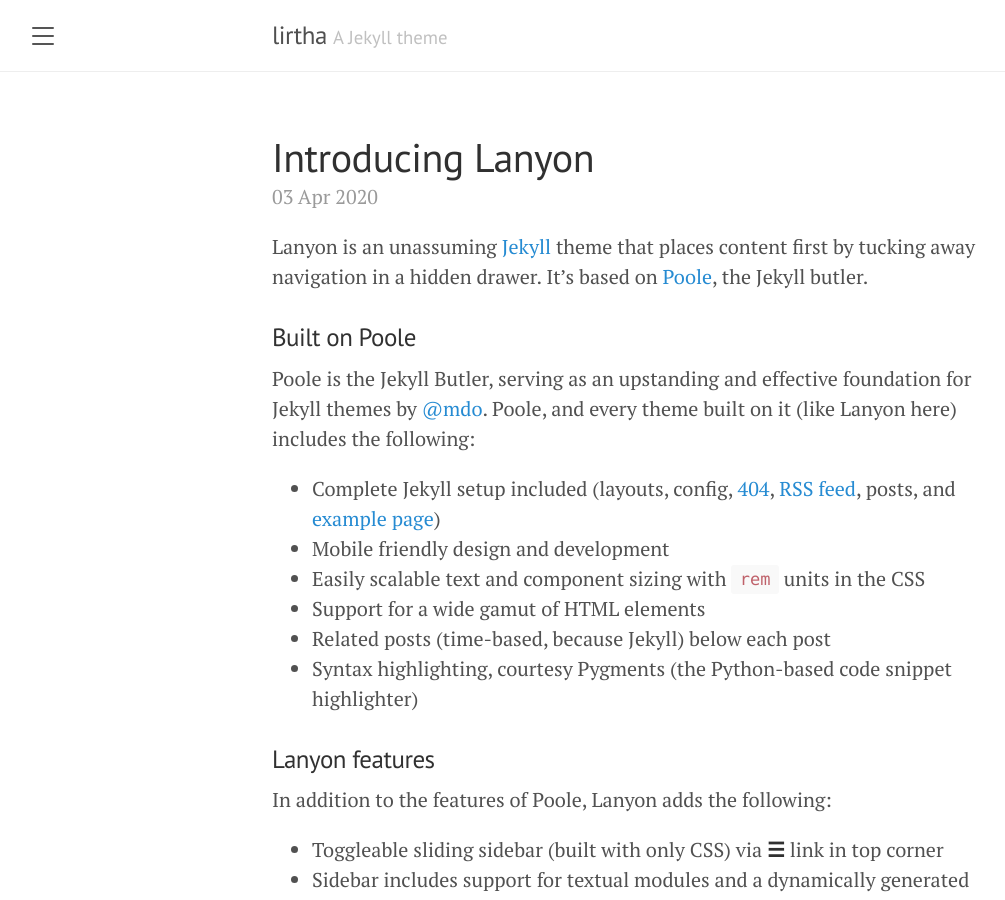
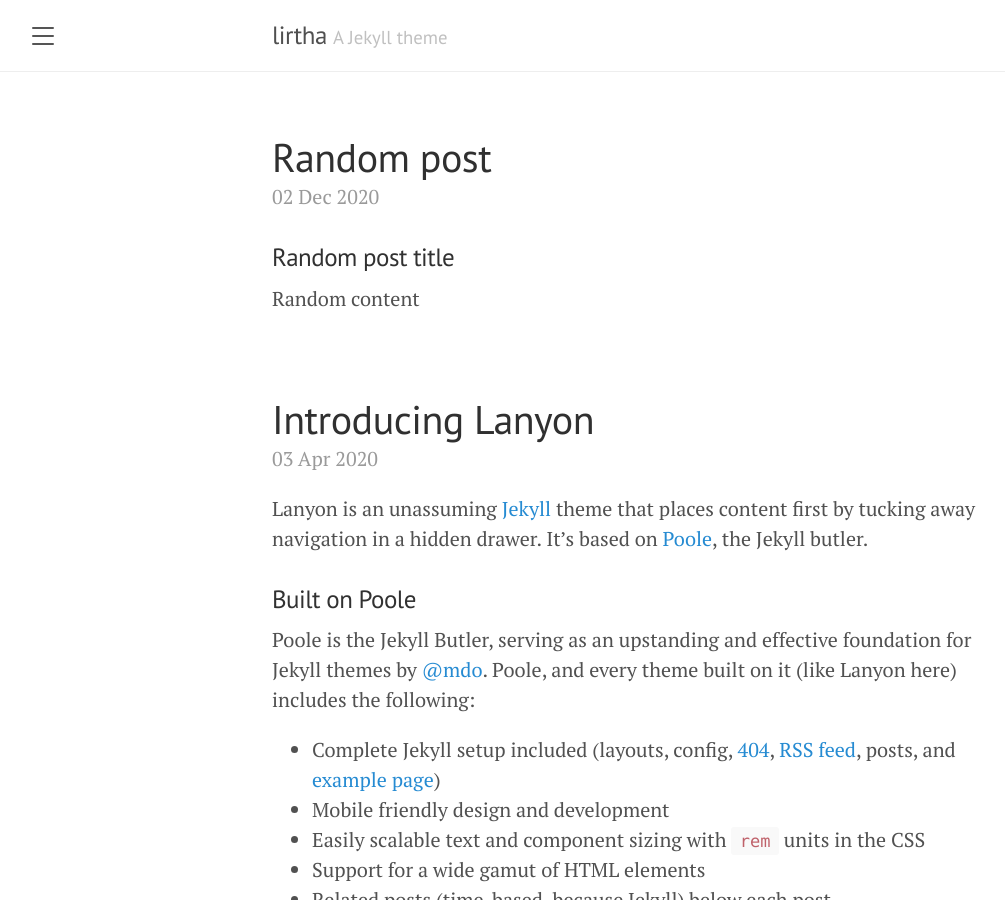
Before and after one commit to lirtha/io_test, a Jekyll site: the page built from index.html, in a window 1280 px wide and 900 px high. Shown: the whole window, without its empty margins (8-1013 px from the left). Built offline with Jekyll 4.4.1, drawn with Linux system fonts in a browser that asks for light colours; the list of posts is cut into pages by our own code.

Commit message:
update blog

```diff
--- a/_config.yml
+++ b/_config.yml
@@ -7,11 +7,11 @@
 paginate:            5
 permalink:           pretty
 
-# # About/contact
-# author:
-#   name:              Mark Otto
-#   url:               https://twitter.com/mdo
-#   email:             markdotto@gmail.com
+# About/contact
+author:
+  name:              Seungwoo Kang
+  url:               ''
+  email:             lirtha@naver.com
 
 # Gems
 plugins:
--- /dev/null
+++ b/_posts/2020-12-02-random-post.md
@@ -0,0 +1,8 @@
+---
+layout: post
+title: Random post
+---
+
+### Random post title
+
+Random content
```
